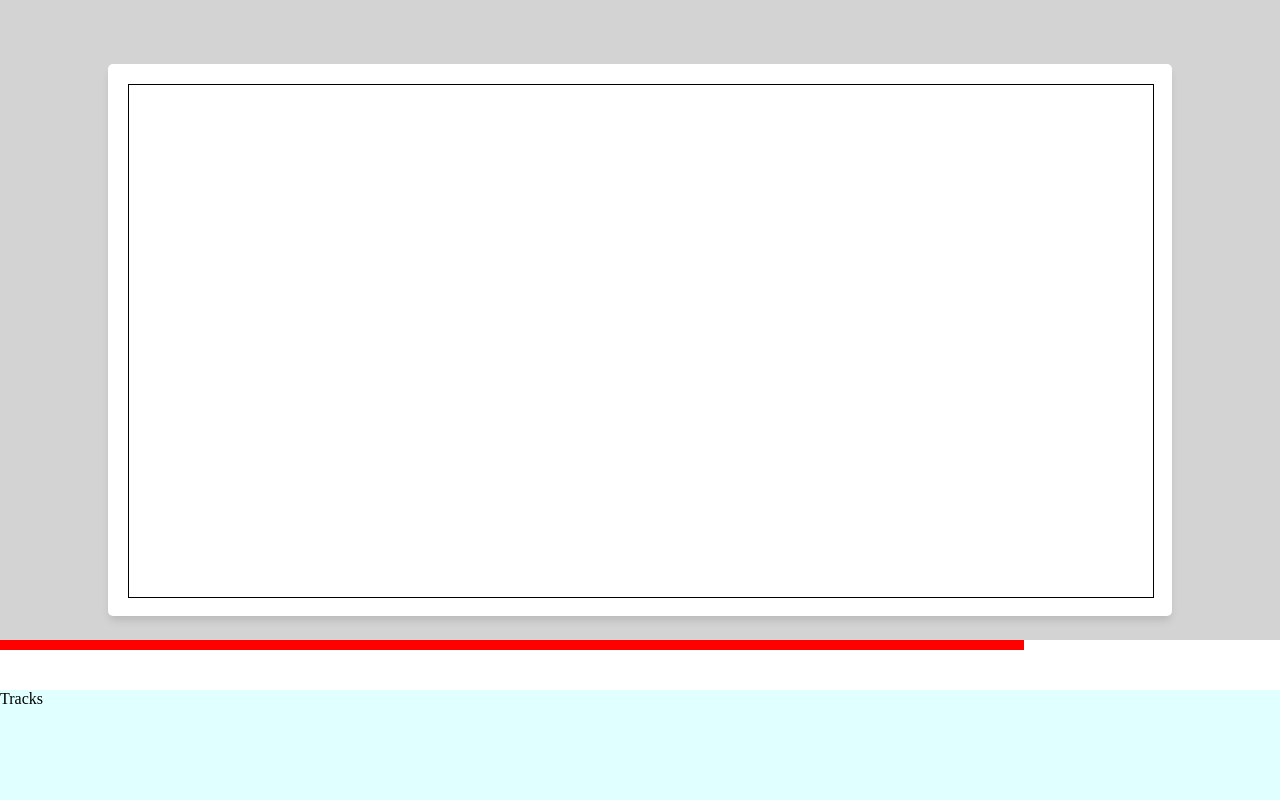
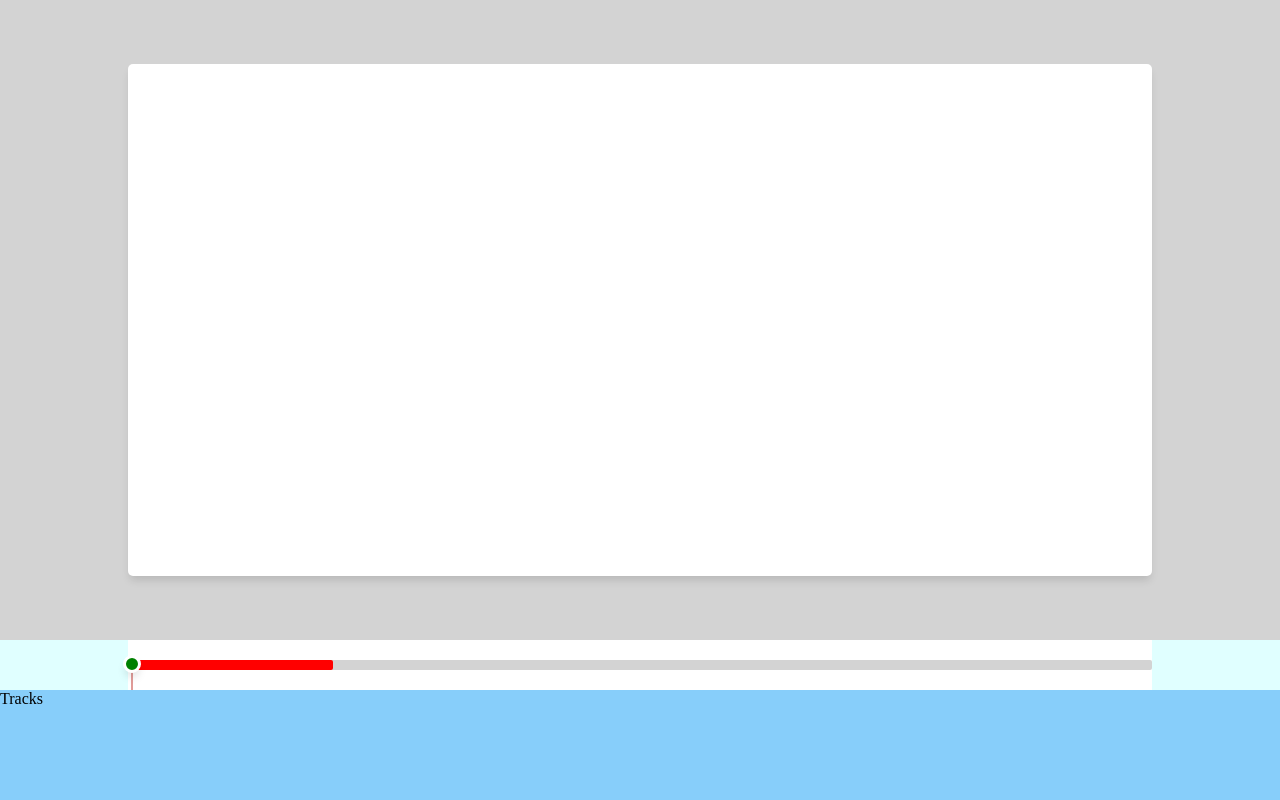
Before and after one commit to soutoner/video-timeline, a website: page index.html in a window 1280 px wide. Drawn offline with nearby package versions, Linux system fonts and the light colour scheme; files that its build step writes are made by us from their sources.

Commit message:
add indicators to time line

```diff
--- a/bower.json
+++ b/bower.json
@@ -30,6 +30,5 @@
   "dependencies": {
     "jquery": "~2.1.4",
     "jquery-ui": "~1.11.4",
-    "popcorn-js": "~1.5.11"
   }
 }
--- a/index.html
+++ b/index.html
@@ -9,7 +9,6 @@
   <!-- JS Scripts -->
   <script src="bower_components/jquery/dist/jquery.min.js"></script>
   <script src="bower_components/jquery-ui/jquery-ui.min.js"></script>
-  <script src="bower_components/popcorn-js/popcorn.js"></script>
   <script src="assets/js/editor.js"></script>
 
   <title>Video editor</title>
@@ -18,20 +17,19 @@
   <div class="body-wrapper">
     <div class="video-wrapper">
       <div class="video-container">
-        <div id="video"></div>
+        <div id="video"><!-- HTML5 video goes here --></div>
       </div>
     </div>
     <div class="tray-wrapper">
       <div class="time-bar-wrapper">
-        <div class="time-bar"></div>
+        <div class="full-time-bar">
+          <div class="filled-bar"></div>
+        </div>
+        <div class="radio-indicator"></div>
+        <div class="line-indicator"></div>
       </div>
       <div class="tracks-wrapper">Tracks</div>
     </div>
   </div>
-
-  <script>
-
-  </script>
-
 </body>
 </html>
--- a/sass/editor.scss
+++ b/sass/editor.scss
@@ -11,6 +11,7 @@ html, body{
   width:100%;
   margin:0;
   padding:0;
+  overflow:hidden;
 
   /* Video */
   .video-wrapper{
@@ -26,7 +27,6 @@ html, body{
       top:10%;
       bottom:10%;
       margin: 0 auto;
-      padding:20px;
       min-width: 10%;
       max-width: 90%;
       @include border-radius(5px);
@@ -34,10 +34,9 @@ html, body{
       background-color: white;
 
       #video{
-        position:relative;
+        position: relative;
         height:100%;
         width:100%;
-        border: 1px solid black;
       }
     }
   }
@@ -45,21 +44,68 @@ html, body{
   /* Tray */
   .tray-wrapper{
     position:relative;
+    overflow:hidden;
     height:20%;
     width:100%;
     background-color:lightcyan;
-    overflow:hidden;
 
     .time-bar-wrapper{
-      width: 100%;
+      position:relative;
+      width: 80%;
+      margin: 0 auto;
       height: 50px;
       background-color: white;
+
+      .full-time-bar{
+        position:relative;
+        top:20px;
+        width:100%;
+        height:20%;
+        @include border-radius(2px);
+        background-color:lightgrey;
+
+        .filled-bar{
+          position:relative;
+          min-width: 0;
+          max-width: 100%;
+          height: 100%;
+          width: 20%;
+          @include border-radius(2px);
+          background-color:red;
+        }
+      }
+
+      .radio-indicator{
+        position: absolute;
+        top: 20px;
+        left: 0;
+        margin: -5px -5px 0px -5px;
+        border: 3px solid white;
+        background: green;
+        width: 12px;
+        height: 12px;
+        z-index: 10020;
+        @include border-radius(50%);
+        @include box-shadow(0px, 6px, 8px, -2px, rgba(0,0,0,0.13));
+      }
+
+      .line-indicator{
+        position: absolute;
+        top: 20px;
+        left: 3px;
+        width: 2px;
+        bottom: 0;
+        z-index: 10010;
+        background: rgba(193,56,50,0.5);
+      }
     }
 
-    .time-bar{
-      width:80%;
-      height:20%;
-      background-color:red;
+    .tracks-wrapper{
+      position:relative;
+      overflow:hidden;
+      height: 100%;
+      width: 100%;
+      background-color: lightskyblue;
     }
   }
 }
```
Also changed, not shown: Gruntfile.coffee (added, +19 -0 lines), Gruntfile.js (deleted, +0 -25 lines), coffeescript/editor.coffee (+24 -15 lines).
